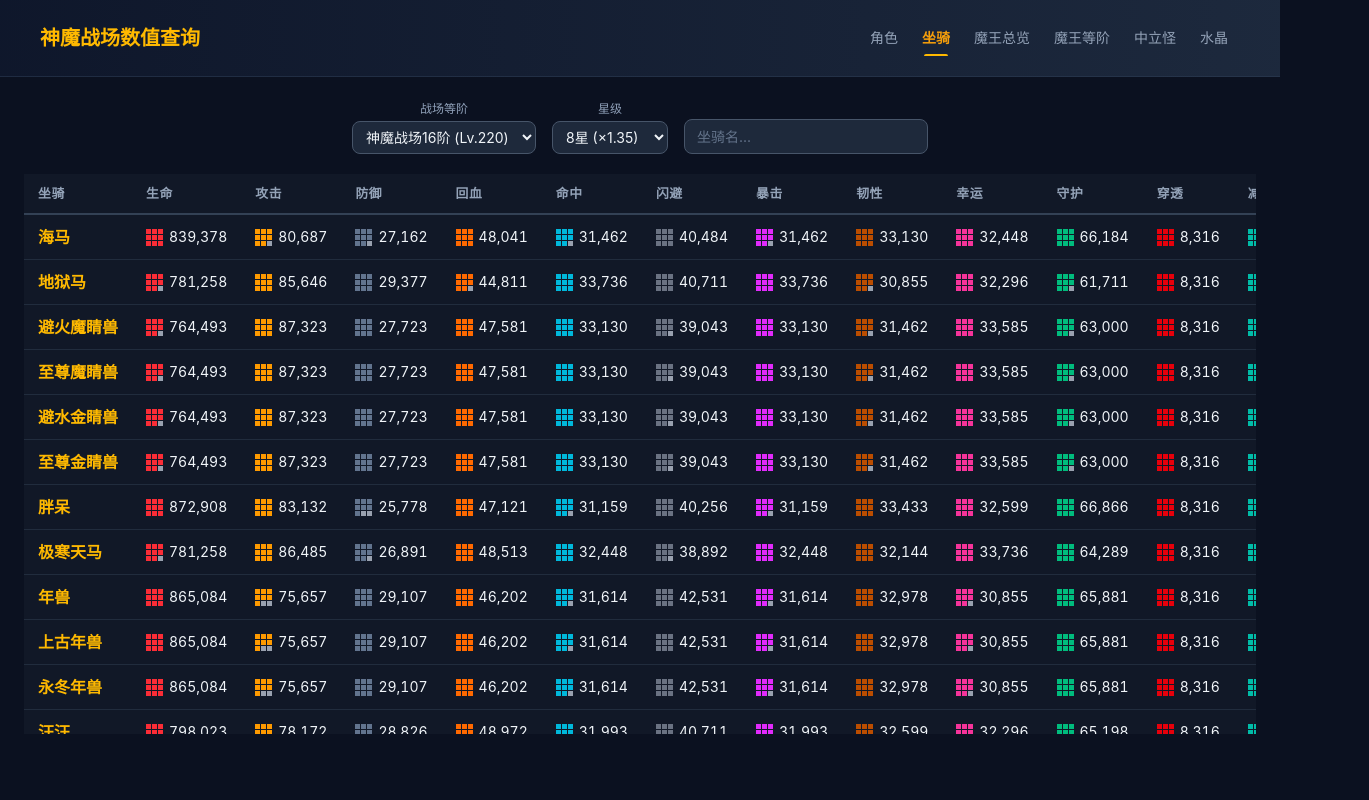
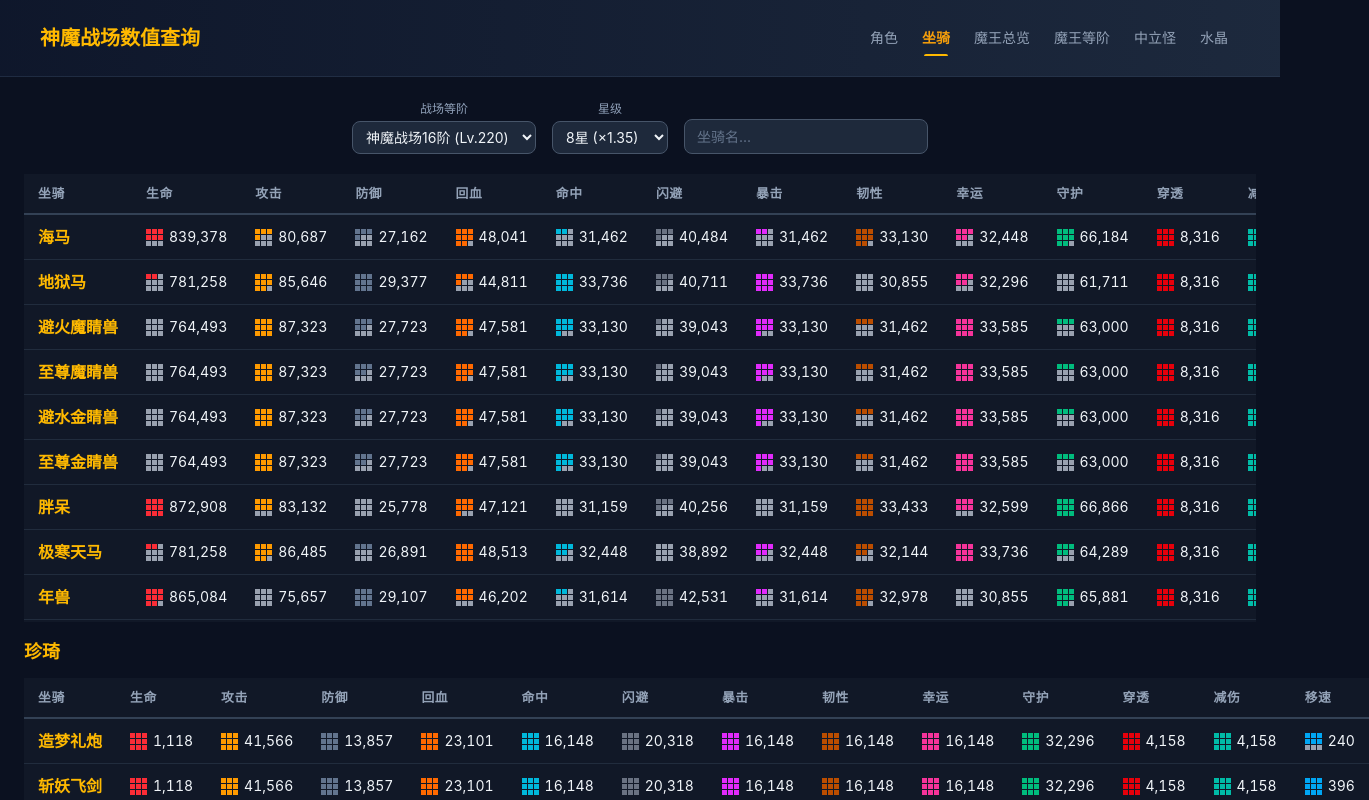
Before and after one commit to chen-1368/smzc, a React (Vite) app: page / in a window 1280 px wide. Both pictures are taken after a click on the button "坐骑". Shown: the top 800 px of the page, 1369 px wide, since content can reach past the window. Built offline with nearby package versions, Linux system fonts and the light colour scheme.

Commit message:
区分珍琦

```diff
--- a/src/components/RideTab.jsx
+++ b/src/components/RideTab.jsx
@@ -40,87 +40,59 @@ function SearchInput({ onSearch }) {
   );
 }
 
-export default function RideTab({ data }) {
-  const { rides, battlefields, monsterAttrTable } = data;
-  const [bfLevel, setBfLevel] = useState(220);
-  const [star, setStar] = useState(8);
+// 坐骑属性通用表格组件
+function RideStatTable({ list, scrollRef, bfLevel, star, baseRow }) {
   const [sortKey, setSortKey] = useState(null);
   const [sortAsc, setSortAsc] = useState(false);
 
-  const scrollRef = useRef(null);
-
   const handleSort = (key) => {
-    if (sortKey === key) {
-      setSortAsc(!sortAsc);
-    } else {
     setSortKey(key);
-      setSortAsc(false);
-    }
-    if (scrollRef.current) {
-      scrollRef.current.scrollTop = 0;
-    }
+    setSortAsc(sortKey === key ? !sortAsc : false);
+    scrollRef?.current?.scrollTo({ top: 0, behavior: "smooth" });
   };
 
-  const [search, setSearch] = useState("");
-  const filtered = useMemo(() => {
-    let list = search ? rides.filter((r) => r.name.includes(search)) : rides;
+  // 当前表格独立排序
+  const sortedList = useMemo(() => {
     if (!sortKey) return list;
     return [...list].sort((a, b) => {
       const va = a.stats?.[bfLevel]?.[sortKey] ?? -1;
       const vb = b.stats?.[bfLevel]?.[sortKey] ?? -1;
       return sortAsc ? va - vb : vb - va;
     });
-  }, [rides, bfLevel, sortKey, sortAsc, search]);
+  }, [list, bfLevel, sortKey, sortAsc]);
 
-  const baseRow = monsterAttrTable[bfLevel] || {};
-
-  // ========== 计算当前等级下，每个属性 coeff 的最大/最小值 ==========
+  // 当前表格独立计算属性极值（只参照自身数据）
   const statExtremes = useMemo(() => {
     const extremes = {};
-    if (!rides?.length) return extremes;
-
+    if (!list?.length) return extremes;
     RIDE_STAT_FIELDS.forEach(([key]) => {
-      let min = Infinity;
-      let max = -Infinity;
-      let hasValue = false;
-
-      rides.forEach((ride) => {
-        const val = ride.stats?.[bfLevel]?.[key];
+      let min = Infinity,
+        max = -Infinity,
+        hasValue = false;
+      list.forEach((item) => {
+        const val = item.stats?.[bfLevel]?.[key];
         if (val != null && !isNaN(val)) {
           hasValue = true;
-          if (val < min) min = val;
-          if (val > max) max = val;
+          min = Math.min(min, val);
+          max = Math.max(max, val);
         }
       });
-
       extremes[key] = hasValue ? { min, max } : null;
     });
+    return extremes;
+  }, [list, bfLevel]);
 
-    return extremes;
-  }, [rides, bfLevel]);
   const calcBadgeLevel = (coeff, key) => {
     const extreme = statExtremes[key];
     if (!extreme || coeff == null || isNaN(coeff)) return 0;
     const { min, max } = extreme;
-    if (min === max) return 4; // 数值全部相同时的默认档位
-    const ratio = (coeff - min) / (max - min);
-    return Math.ceil(ratio * 9);
+    if (min === max) return 9;
+    return Math.ceil(((coeff - min) / (max - min)) * 9);
   };
+
+  if (!list?.length) return null;
+
   return (
-    <div className="animate-fade-in">
-      <div className="flex flex-wrap gap-4 mb-5 items-end justify-center">
-        <div className="flex flex-wrap gap-4 items-end">
-          <BattlefieldSelect
-            battlefields={battlefields}
-            value={bfLevel}
-            onChange={setBfLevel}
-          />
-          <StarSelect value={star} onChange={setStar} />
-        </div>
-        <SearchInput onSearch={setSearch} />
-      </div>
-
-      <div ref={scrollRef} className="overflow-auto h-[calc(100vh-15rem)]">
     <table>
       <thead>
         <tr>
@@ -142,7 +114,7 @@ export default function RideTab({ data }) {
         </tr>
       </thead>
       <tbody>
-            {filtered.map((ride) => (
+        {sortedList.map((ride) => (
           <tr key={ride.id}>
             <td className="sticky-left text-amber-400 font-semibold whitespace-nowrap">
               {ride.name}
@@ -168,7 +140,70 @@ export default function RideTab({ data }) {
         ))}
       </tbody>
     </table>
+  );
+}
+
+export default function RideTab({ data }) {
+  const { rides, battlefields, monsterAttrTable } = data;
+  const [bfLevel, setBfLevel] = useState(220);
+  const [star, setStar] = useState(8);
+  const [search, setSearch] = useState("");
+  const scrollRef = useRef(null);
+
+  const baseRow = monsterAttrTable[bfLevel] || {};
+
+  // 仅做搜索过滤，排序下放给子组件
+  const filtered = useMemo(() => {
+    return search ? rides.filter((r) => r.name.includes(search)) : rides;
+  }, [rides, search]);
+
+  // 按ID拆分普通坐骑和珍琦坐骑
+  const normalRides = useMemo(() => {
+    return filtered.filter((r) => !(r.id >= 231000 && r.id < 241000));
+  }, [filtered]);
+
+  const rareRides = useMemo(() => {
+    return filtered.filter((r) => r.id >= 231000 && r.id < 241000);
+  }, [filtered]);
+
+  return (
+    <div className="animate-fade-in">
+      <div className="flex flex-wrap gap-4 mb-5 items-end justify-center">
+        <div className="flex flex-wrap gap-4 items-end">
+          <BattlefieldSelect
+            battlefields={battlefields}
+            value={bfLevel}
+            onChange={setBfLevel}
+          />
+          <StarSelect value={star} onChange={setStar} />
         </div>
+        <SearchInput onSearch={setSearch} />
+      </div>
+
+      <div ref={scrollRef} className="overflow-auto max-h-[calc(100vh-22rem)]">
+        {/* 普通坐骑表 */}
+        <RideStatTable
+          list={normalRides}
+          scrollRef={scrollRef}
+          bfLevel={bfLevel}
+          star={star}
+          baseRow={baseRow}
+        />
+      </div>
+      {/* 珍琦坐骑表 */}
+      {rareRides.length > 0 && (
+        <>
+          <div className="text-lg font-bold text-amber-400 mt-4 mb-3 sticky-top z-10">
+            珍琦
+          </div>
+          <RideStatTable
+            list={rareRides}
+            bfLevel={bfLevel}
+            star={star}
+            baseRow={baseRow}
+          />
+        </>
+      )}
     </div>
   );
 }
```
Lines whose indentation alone changed are shown as unchanged.
